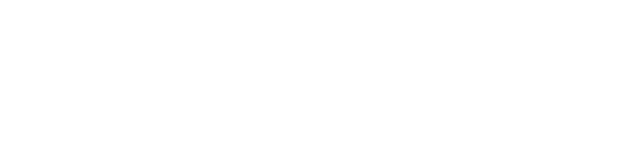
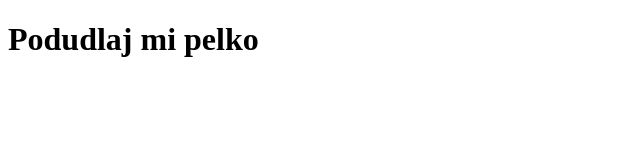
Before and after one commit to MatejKvocka/WebteFinalneZadanie, a plain HTML site: page index.html in a window 1280 px wide. Shown: the whole page, without its empty margins (0-640 px from the left). Drawn offline with Linux system fonts and the light colour scheme.

Commit message:
Ano podudlaj

```diff
--- a/index.html
+++ b/index.html
@@ -5,6 +5,6 @@
     <title>Marko je skurveny farizej</title>
 </head>
 <body>
-
+<h1>Podudlaj mi pelko</h1>
 </body>
 </html>
```
